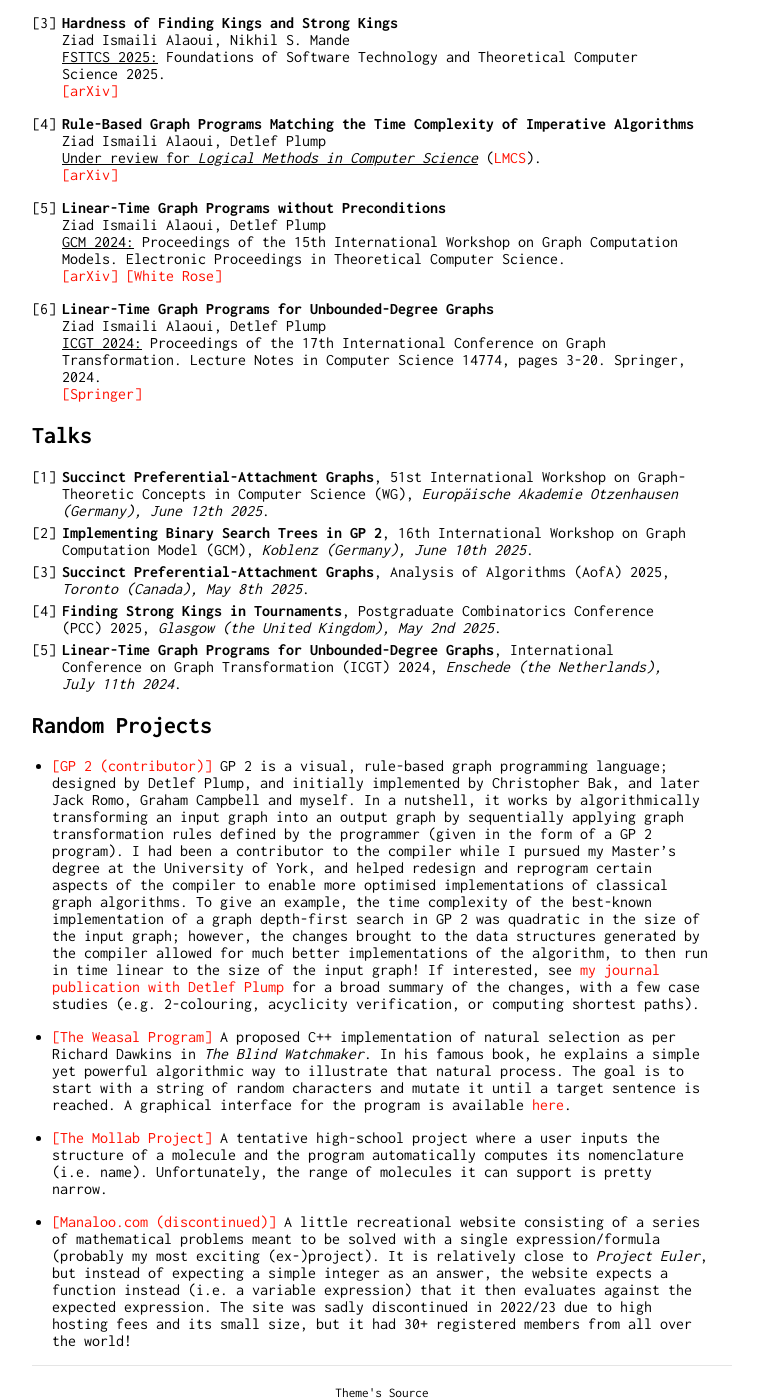
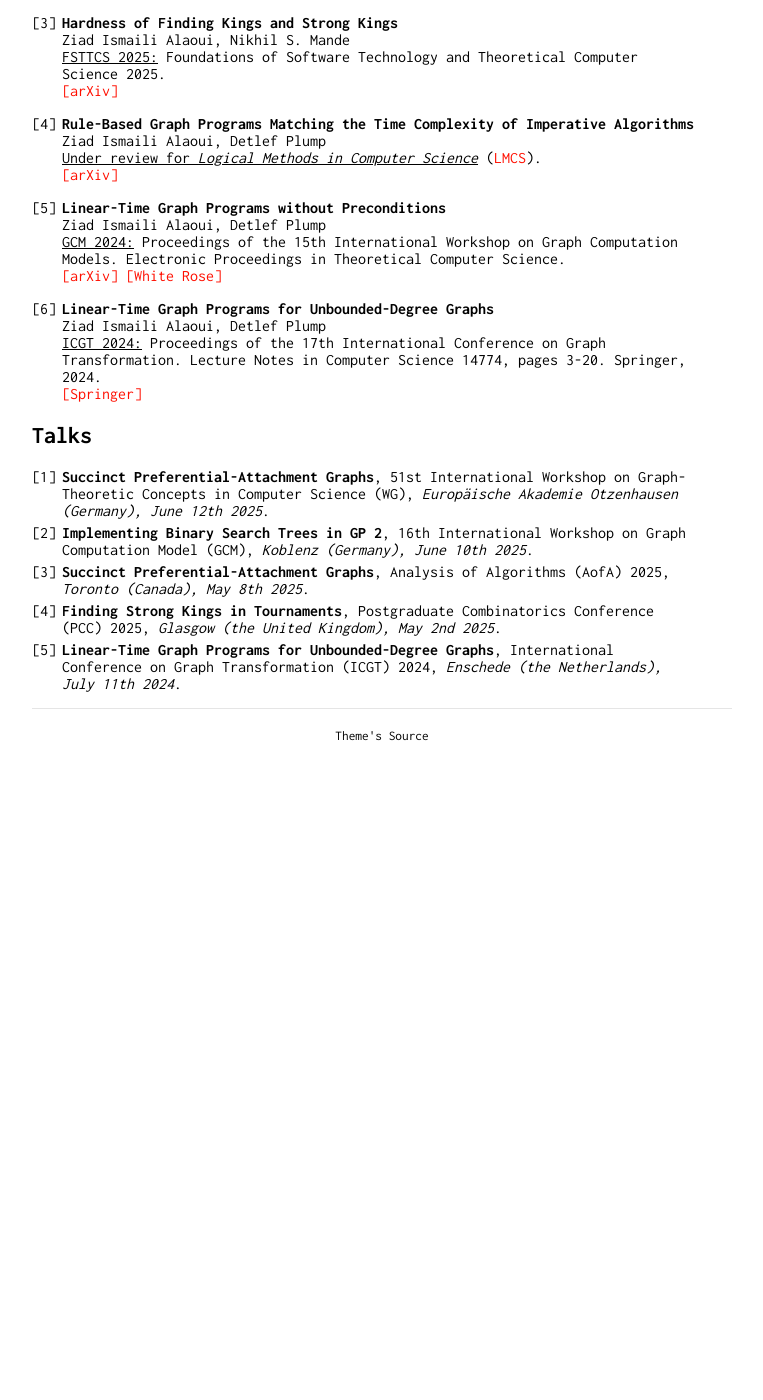
Before and after one commit to ismaili-ziad/me, a Jekyll site: the page built from index.md, in a window 1280 px wide and 1400 px high, scrolled down 1208 px. Shown: the whole window, without its empty margins (258-1021 px from the left). Built offline with Jekyll 4.4.1, drawn with Linux system fonts in a browser that asks for light colours; our own code applies the rules of GitHub Pages for plain Markdown files; after the commit the page ends 1951 px from its top, so only the background shows below that.

Commit message:
Update index.md

```diff
--- a/index.md
+++ b/index.md
@@ -66,12 +66,3 @@ Hey! I am Ziad (*he*/*him*), a current doctoral student at the University of Liv
 3. **Succinct Preferential-Attachment Graphs**, Analysis of Algorithms (AofA) 2025, *Toronto (Canada), May 8th 2025*.
 4. **Finding Strong Kings in Tournaments**, Postgraduate Combinatorics Conference (PCC) 2025, *Glasgow (the United Kingdom), May 2nd 2025*.
 5. **Linear-Time Graph Programs for Unbounded-Degree Graphs**, International Conference on Graph Transformation (ICGT) 2024, *Enschede (the Netherlands), July 11th 2024*.
-
-## Random Projects
-- [[GP 2 (contributor)]](https://github.com/UoYCS-plasma/GP2/) GP 2 is a visual, rule-based graph programming language; designed by Detlef Plump, and initially implemented by Christopher Bak, and later Jack Romo, Graham Campbell and myself. In a nutshell, it works by algorithmically transforming an input graph into an output graph by sequentially applying graph transformation rules defined by the programmer (given in the form of a GP 2 program). I had been a contributor to the compiler while I pursued my Master's degree at the University of York, and helped redesign and reprogram certain aspects of the compiler to enable more optimised implementations of classical graph algorithms. To give an example, the time complexity of the best-known implementation of a graph depth-first search in GP 2 was quadratic in the size of the input graph; however, the changes brought to the data structures generated by the compiler allowed for much better implementations of the algorithm, to then run in time linear to the size of the input graph! If interested, see [my journal publication with Detlef Plump](https://arxiv.org/pdf/2501.09144) for a broad summary of the changes, with a few case studies (e.g. 2-colouring, acyclicity verification, or computing shortest paths).
-
-- [[The Weasal Program]](https://github.com/ismaili-ziad/blind-watchmaker-algorithm) A proposed C++ implementation of natural selection as per Richard Dawkins in *The Blind Watchmaker*. In his famous book, he explains a simple yet powerful algorithmic way to illustrate that natural process. The goal is to start with a string of random characters and mutate it until a target sentence is reached. A graphical interface for the program is available [here](https://github.com/ismaili-ziad/the-weasel-program-GUI).
-
-- [[The Mollab Project]](https://github.com/ismaili-ziad/Mollab-Project) A tentative high-school project where a user inputs the structure of a molecule and the program automatically computes its nomenclature (i.e. name). Unfortunately, the range of molecules it can support is pretty narrow.
-
-- [[Manaloo.com (discontinued)]](https://web.archive.org/web/20220117234233/https://manaloo.com/) A little recreational website consisting of a series of mathematical problems meant to be solved with a single expression/formula (probably my most exciting (ex-)project). It is relatively close to *Project Euler*, but instead of expecting a simple integer as an answer, the website expects a function instead (i.e. a variable expression) that it then evaluates against the expected expression. The site was sadly discontinued in 2022/23 due to high hosting fees and its small size, but it had 30+ registered members from all over the world!
```
